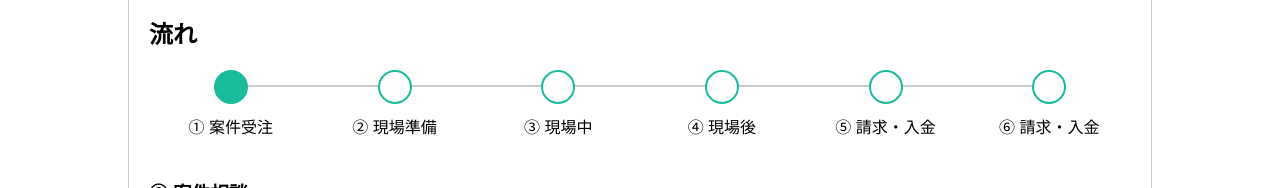
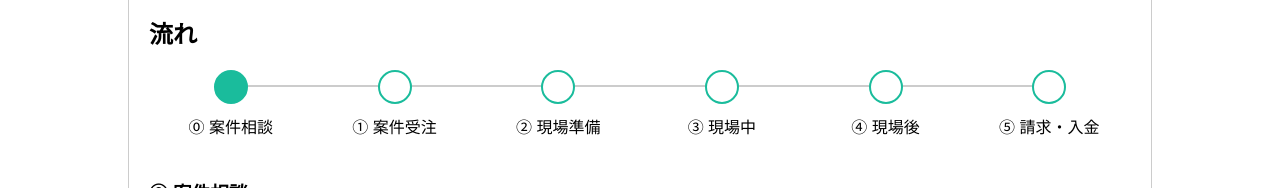
Before and after one commit to ABC-System/system-design, a plain HTML site: page index.html in a window 1280 px wide. Both pictures are taken after a click on the item "流れ". Shown: the part 250-438 px from the top of the page. Drawn offline with Linux system fonts and the light colour scheme; files whose address does not match are found by name.

Commit message:
Add files via upload

```diff
--- a/index.html
+++ b/index.html
@@ -98,12 +98,12 @@
     <!-- フローチャートの表示 -->
     <div class="flow-chart">
         <ul class="flow-steps">
+            <li class="flow-step">⓪ 案件相談</li>
             <li class="flow-step">① 案件受注</li>
             <li class="flow-step">② 現場準備</li>
             <li class="flow-step">③ 現場中</li>
             <li class="flow-step">④ 現場後</li>
             <li class="flow-step">⑤ 請求・入金</li>
-            <li class="flow-step">⑥ 請求・入金</li>
         </ul>
     </div>
     <!-- フローの詳細コンテンツ -->
```
